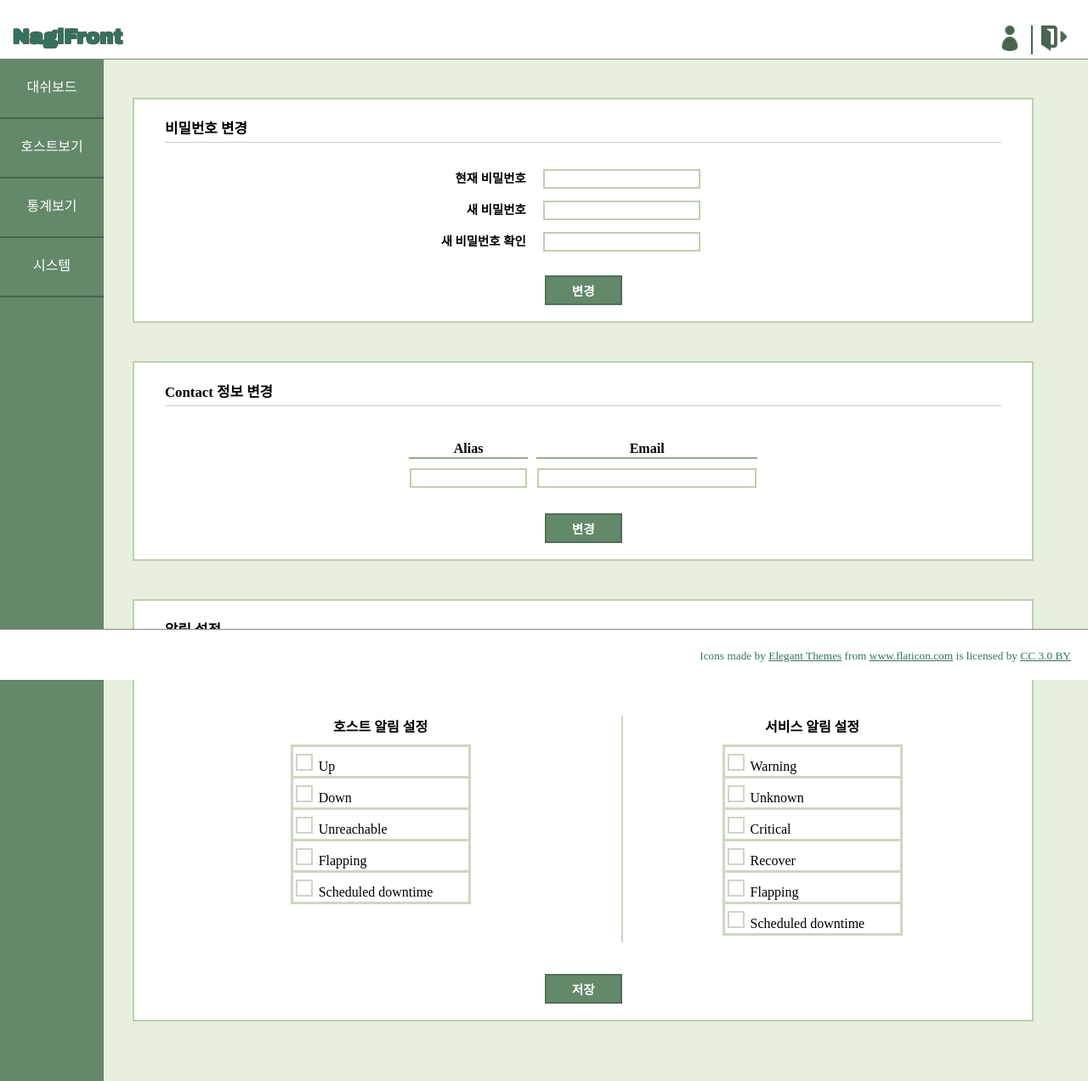
After one commit to nagifront/NagiFront, a Django app: page /setting in a window 1280 px wide. The commit adds this page. Shown: the whole page at 85% size. Run offline with Django 3.2, Linux system fonts and the light colour scheme; the visitor is signed in with stand-in values (Sample User, id 1); some libraries are stand-ins or nearby versions.

Commit message:
implement frame for personal setting page

```diff
--- /dev/null
+++ b/NagiFront/nagifront/static/nagifront/css/setting.css
@@ -0,0 +1,113 @@
+.block {
+  margin: 45px 34px 0px 34pX;
+  width: 85%;
+  padding: 6px 36px;
+  background-color: #ffffff;
+  border: 2px solid #c1ceb0;
+}
+h3 {
+  font-size: 1.05em;
+  margin: 15px 10px 5px 0px;
+}
+h4 {
+  margin: 0px 0px 10px 0px;
+}
+h5 {
+  font-weight: 300;
+  text-align: initial;
+  margin: 0px;
+  color: #717171;
+  margin-bottom: 50px;
+}
+.content {
+  margin-top: 15px;
+  border-spacing: 10px;
+  display: inline-block;
+}
+.innerbox {
+  width: 100%;
+  border-top: 1px solid #ccc;
+  padding-top: 15px;
+  padding-bottom: 10px;
+  display: inline-block;
+  text-align: center;
+}
+.line {
+  margin-bottom: 13px;
+}
+.line span {
+  display: inline-block;
+  width: 120px;
+  text-align: end;
+  margin-right: 20px;
+  font-weight: bold;
+  font-size: 14.4px;
+}
+.line .pw {
+  margin-right: 50px;
+}
+input {
+  border: 2px solid #c1ceb0;
+  height: 17px;
+}
+button {
+  border: 2px solid #517057;
+  color: #ffffff;
+  background-color: #63886a;
+  font-weight: bold;
+  padding: 5px 30px;
+  font-size: 0.91em;
+  margin: 15px 400px 3px 400px;
+}
+th {
+  font-weight: bold;
+  border-bottom: 2px solid #9cab8e;
+}
+.alias {
+  width: 130px;
+}
+.address {
+  width: 250px;
+}
+.host_notification {
+  float: left;
+  margin-left: 15%;
+  padding-right: 18%;
+  padding-bottom: 45px;
+  border-right: 2px solid #ced7c2;
+}
+.box {
+  border: 3px solid #ced7c2;
+  border-bottom: none;
+}
+.row {
+  width: 200px;
+  height: 28px;
+  padding: 3px;
+  text-align: initial;
+  border-bottom: 3px solid #ced7c2;
+}
+.service_notification {
+  display: inline-block;
+  margin-bottom: 30px;
+}
+label input{
+  display: none;
+}
+.row span {
+  display: inline-block;
+  margin-right: 7px;
+  margin-top: 5px;
+  width: 16px;
+  height: 16px;
+  border: 2px solid #ced7c2;
+  position: relative;
+}
+[type=checkbox]:checked + span:before {
+  content: '\2714';
+  position: absolute;
+  font-size: 1.5em;
+  color: #ced7c2;
+  top: -8px;
+  left: 0;
+}
--- /dev/null
+++ b/NagiFront/nagifront/static/nagifront/js/setting.js
@@ -0,0 +1,2 @@
+app.controller('setting', function($scope, $http, djangoUrl){
+})
--- a/NagiFront/nagifront/templates/nagifront/layout.html
+++ b/NagiFront/nagifront/templates/nagifront/layout.html
@@ -18,8 +18,7 @@
   <header id="header">
     <h1>NagiFront</h1>
     <div>
-      <span><a><img src="{% static "nagifront/img/notifications-button.jpg" %}" height="30px" alt="Notification"></a></span>
-      <span><a><img src="{% static "nagifront/img/msn-user-profile.jpg" %}" height="30px" alt="Personal Settings"></a></span>
+      <span><a href="/setting"><img src="{% static "nagifront/img/msn-user-profile.jpg" %}" height="30px" alt="Personal Settings"></a></span>
       <span><a href="/logout"><img src="{% static "nagifront/img/log-out.jpg" %}" height="30px" alt="Logout"></a></span>
     </div>
   </header>
--- /dev/null
+++ b/NagiFront/nagifront/templates/nagifront/setting.html
@@ -0,0 +1,77 @@
+{% extends 'nagifront/layout.html' %}
+
+{% load staticfiles %}
+{% block stylesheets %}
+<link rel="stylesheet" text="text/css" href="{% static "nagifront/css/setting.css"%}">
+{% endblock %}
+
+{% block main %}
+<main ng-controller="setting">
+  <div class="block">
+    <h3> 비밀번호 변경</h3>
+    <div class="innerbox">
+      <div class="content">
+       <div class="line"><span> 현재 비밀번호</span><input class="pw"><label></input></div>
+       <div class="line"><span> 새 비밀번호</span><input class="pw"><label></input></div>
+       <div class="line"><span> 새 비밀번호 확인</span><input class="pw"><label></input></div>
+       <button>변경</button>
+      </div>
+    </div>
+  </div>
+  <div class="block">
+    <h3> Contact 정보 변경</h3>
+    <div class="innerbox">
+    <table class="content">
+      <tr>
+        <th>
+          Alias
+        </th>
+        <th>
+          Email
+        </th>
+      </tr>
+        <td>
+          <input class="alias"></input>
+        </td>
+        <td>
+          <input class="address"></input>
+        </td>
+      </tr>
+    </table>
+    <button>변경</button>
+    </div>
+  </div>
+  <div class="block">
+    <h3> 알림 설정</h3>
+    <div class="innerbox">
+      <h5> 선택한 상태 변화에 대해서 알림을 받습니다</h5>
+      <div class= "host_notification">
+        <h4>호스트 알림 설정</h4>
+        <div class="box">
+          <div class="row"><label><input type="checkbox"><span></span>Up</label></div>
+          <div class="row"><label><input type="checkbox"><span></span>Down</label></div>
+          <div class="row"><label><input type="checkbox"><span></span>Unreachable</label></div>
+          <div class="row"><label><input type="checkbox"><span></span>Flapping</label></div>
+          <div class="row"><label><input type="checkbox"><span></span>Scheduled downtime</label></div>
+        </div>
+      </div>
+      <div class= "service_notification">
+        <h4>서비스 알림 설정</h4>
+        <div class="box">
+          <div class="row"><label><input type="checkbox"><span></span>Warning</label></div>
+          <div class="row"><label><input type="checkbox"><span></span>Unknown</label></div>
+          <div class="row"><label><input type="checkbox"><span></span>Critical</label></div>
+          <div class="row"><label><input type="checkbox"><span></span>Recover</label></div>
+          <div class="row"><label><input type="checkbox"><span></span>Flapping</label></div>
+          <div class="row"><label><input type="checkbox"><span></span>Scheduled downtime</label></div>
+        </div>
+      </div>
+       <button>저장</button>
+    </div>
+  </div>
+</main>
+{% endblock %}
+
+{% block scripts %}
+<script src="{% static 'nagifront/js/setting.js' %}"></script>
+{% endblock %}
--- a/NagiFront/nagifront/urls.py
+++ b/NagiFront/nagifront/urls.py
@@ -6,6 +6,7 @@ urlpatterns = [
         url(r'^$', views.index, name='index'),
         url(r'^login$', views.login, name='login'),
         url(r'^logout$', views.logout, name='logout'),
+        url(r'^setting$', views.setting, name='setting'),
 
         url(r'^hosts/overall$', views.hosts_overall, name='hosts-overall'),
         url(r'^hosts/services$', views.hosts_services, name='hosts-services'),
--- a/NagiFront/nagifront/views.py
+++ b/NagiFront/nagifront/views.py
@@ -55,6 +55,11 @@ def login(request):
 def logout(request):
     django_logout(request)
     return redirect('login')
+
+@login_required
+def setting(request):
+    return render(request, 'nagifront/setting.html', {
+    })
 
 @login_required
 def hosts_overall(request):
```
